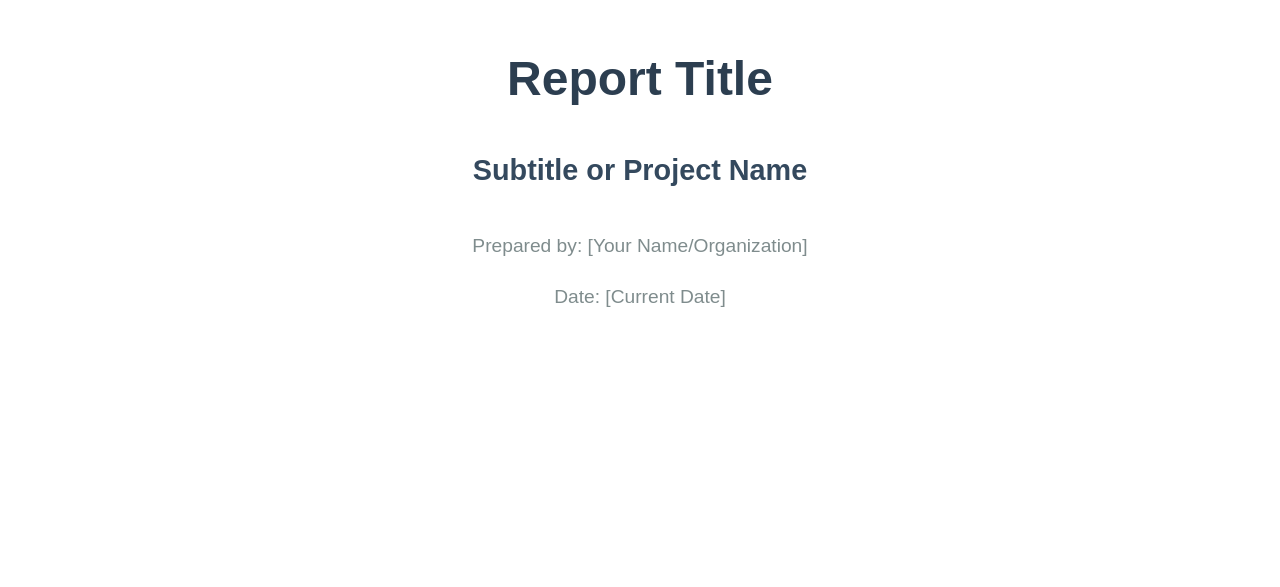
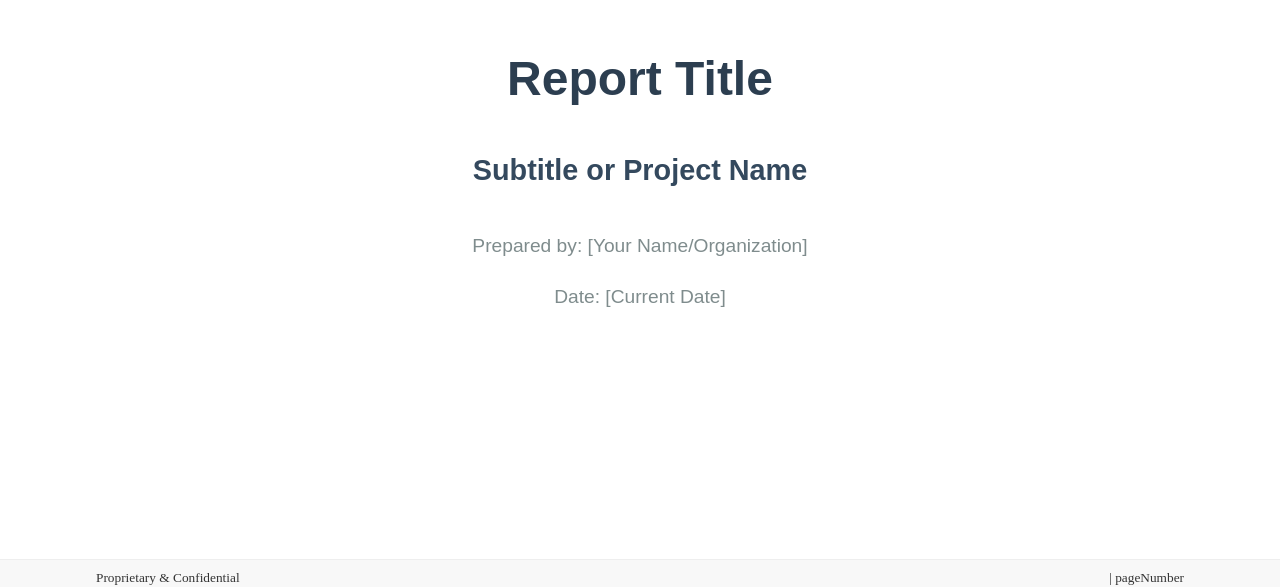
Before and after one commit to LiJieSu0/Fit4Launch_Report, a React (Create React App) app in the folder report-generator-app/: page / in a window 1280 px wide. Shown: the part 204-791 px from the top of the page. Built offline with nearby package versions, Linux system fonts and the light colour scheme.

Commit message:
modify footer style to transparent

```diff
--- a/report-generator-app/src/App.js
+++ b/report-generator-app/src/App.js
@@ -22,7 +22,7 @@ function App() {
       <CallPerformanceDetails />
       <KpiPage />
       <AboutPage />
-      {/* <ReportFooter /> */}
+      <ReportFooter />
     </div>
   );
 }
--- a/report-generator-app/src/CommonPage/ReportFooter.module.css
+++ b/report-generator-app/src/CommonPage/ReportFooter.module.css
@@ -33,7 +33,7 @@
     right: 0;
     width: 100%;
     padding: 5px 1in; /* Adjust padding for print */
-    background-color: #fff; /* White background for print */
+    background-color: transparent;
     border-top: 1px solid #eee;
     z-index: 1000;
   }
```
